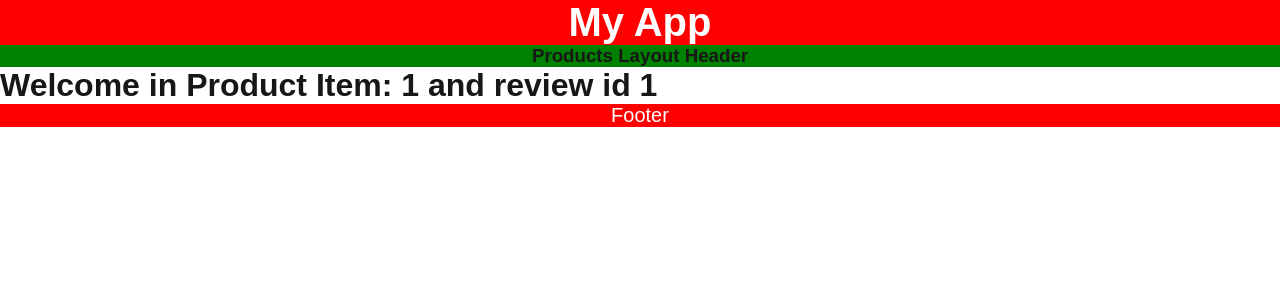
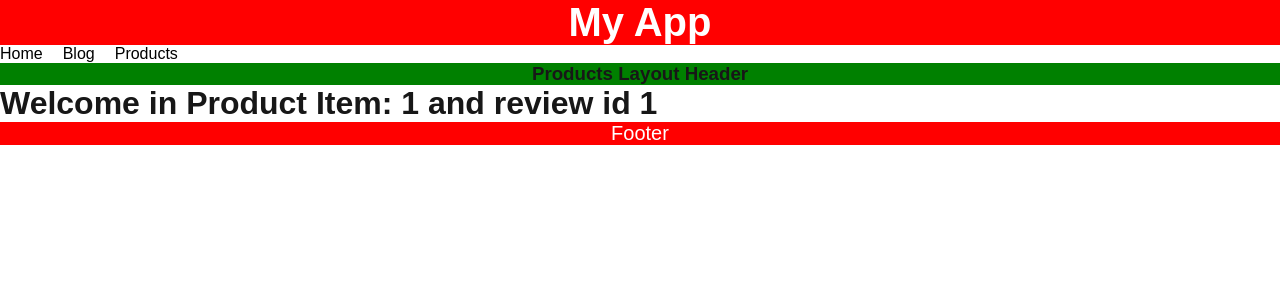
Before and after one commit to nuruzzamanhimel00/learn_next15_app, a Next.js app in the folder my-app-three/: page /products/1/1 in a window 1280 px wide. Shown: the top 300 px of the page. Built offline with nearby package versions, Linux system fonts and the light colour scheme.

Commit message:
active link

```diff
--- a/my-app-three/src/app/layout.js
+++ b/my-app-three/src/app/layout.js
@@ -1,5 +1,7 @@
+// app/layout.js
 import { Geist, Geist_Mono } from "next/font/google";
 import "./globals.css";
+import Nav from "./nav";
 
 const geistSans = Geist({
   variable: "--font-geist-sans",
@@ -10,11 +12,6 @@ const geistMono = Geist_Mono({
   variable: "--font-geist-mono",
   subsets: ["latin"],
 });
-
-// export const metadata = {
-//   title: "Home - Page",
-//   description: "Generated by create next app",
-// };
 
 export const metadata = {
   title: {
@@ -27,27 +24,24 @@ export const metadata = {
 
 export default function RootLayout({ children }) {
   return (
-    <html lang="en">
-      <body className={`${geistSans.variable} ${geistMono.variable}`}>
-      <header style={
-        {
+    <html lang="en" className={`${geistSans.variable} ${geistMono.variable}`}>
+      <body>
+        <header style={{
           color: 'white',
           fontSize: '20px',
           textAlign: 'center',
           backgroundColor: 'red'
-        }
-      }>
-        <h1>My App</h1>
-      </header>
-        {children}
-        <footer style={
-        {
+        }}>
+          <h1>My App</h1>
+        </header>
+        <Nav />
+        <main>{children}</main>
+        <footer style={{
           color: 'white',
           fontSize: '20px',
           textAlign: 'center',
           backgroundColor: 'red'
-        }
-      }>
+        }}>
           <p>Footer</p>
         </footer>
       </body>
--- /dev/null
+++ b/my-app-three/src/app/nav.js
@@ -0,0 +1,46 @@
+'use client'
+import { usePathname } from 'next/navigation'
+import Link from "next/link";
+
+
+export default function Nav(){
+    const pathname = usePathname()
+
+    const links = [
+        { href: "/", label: "Home" },
+        { href: "/blog", label: "Blog" },
+        { href: "/products", label: "Products" },
+    ];
+    //   console.log('pathname',pathname)
+    return (
+        <>
+          <nav>
+             <ul
+                style={{
+                display: "flex",
+                gap: "20px",
+                flexDirection: "row",
+                listStyle: "none",
+                }}
+            >
+                {links.map(({ href, label }) => {
+                const isActive = pathname === href;
+                return (
+                    <li key={href}>
+                    <Link
+                        href={href}
+                        style={{
+                        color: isActive ? "red" : "black",
+                        textDecoration: isActive ? "underline" : "none",
+                        }}
+                    >
+                        {label}
+                    </Link>
+                    </li>
+                );
+                })}
+            </ul>
+        </nav>
+        </>
+    );
+}
```
